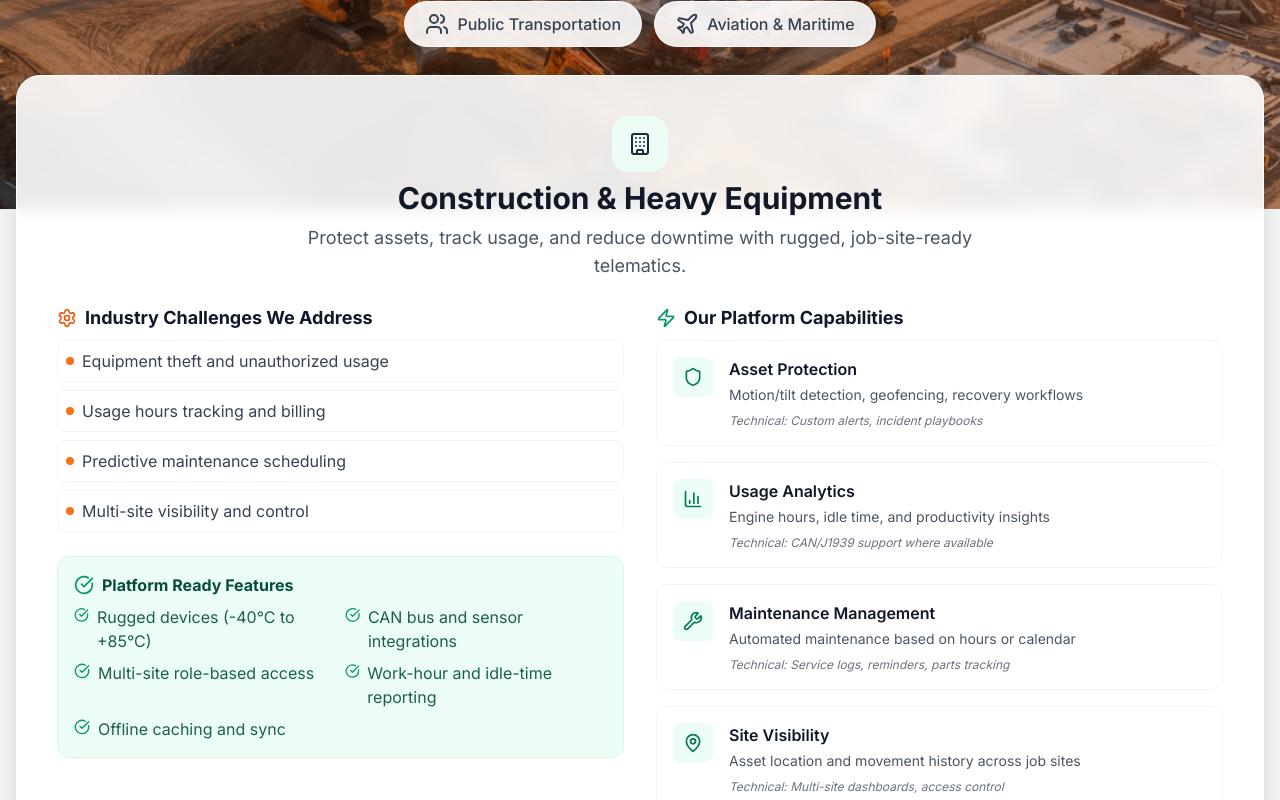
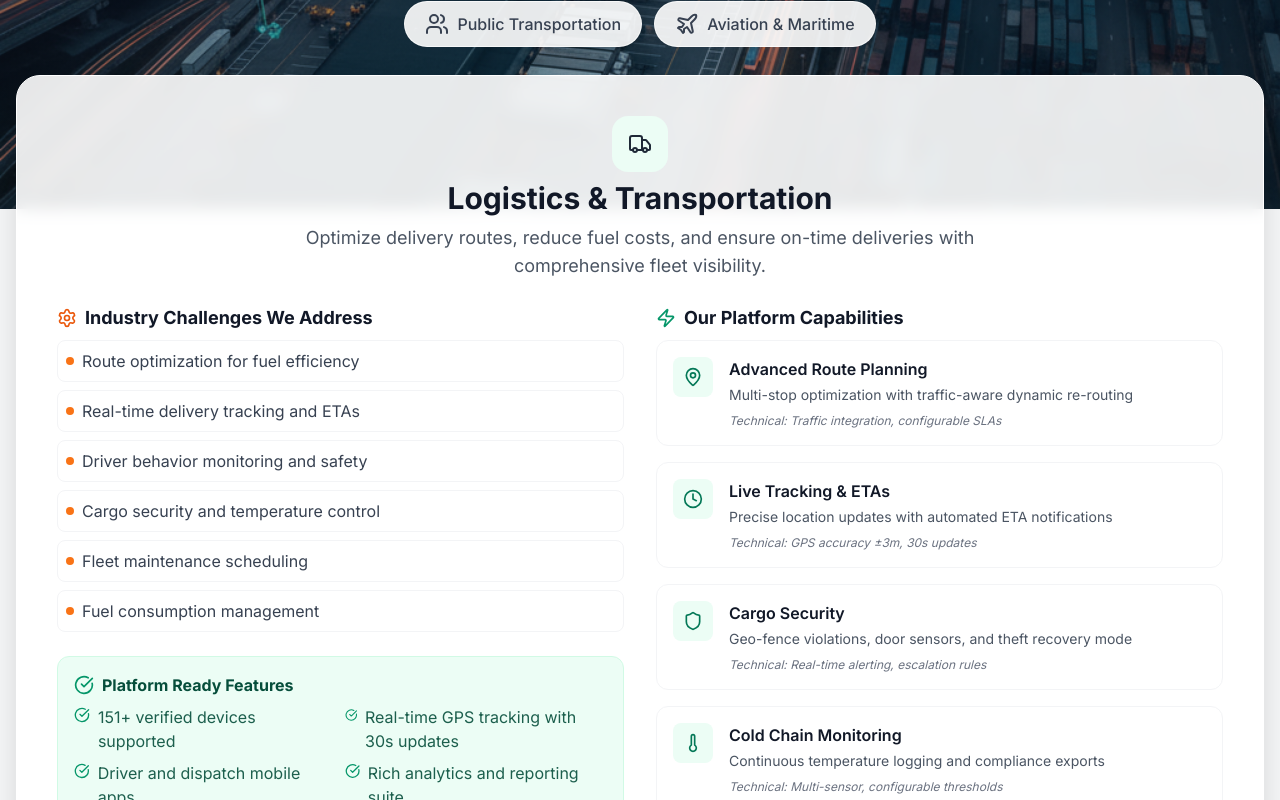
Before and after one commit to Bahareh-Esteki/fleetinfinity, a Next.js app: page / in a window 1280 px wide. Shown: the part 5840-6640 px from the top of the page. Built offline with nearby package versions, Linux system fonts and the light colour scheme.

Commit message:
new changes

```diff
--- a/app/components/IndustrySolutionsShowcase.js
+++ b/app/components/IndustrySolutionsShowcase.js
@@ -374,7 +374,7 @@ const IndustryCapabilitiesShowcase = () => {
     const t = setInterval(() => {
       i = (i + 1) % keys.length;
       setActiveIndustry(keys[i]);
-    }, 6000);
+    }, 15000);
     return () => clearInterval(t);
   }, [activeIndustry, autoRotate, industries]);
 
```
